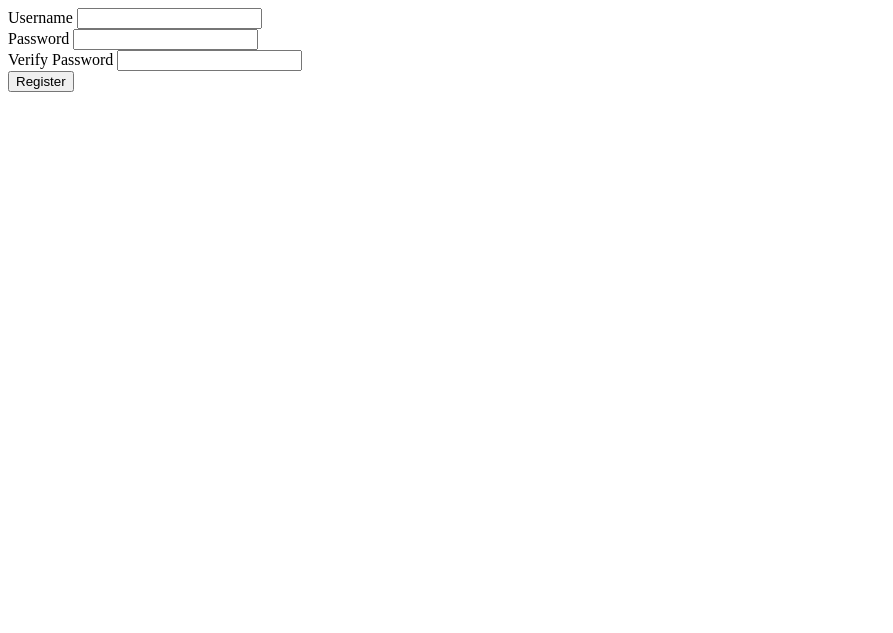
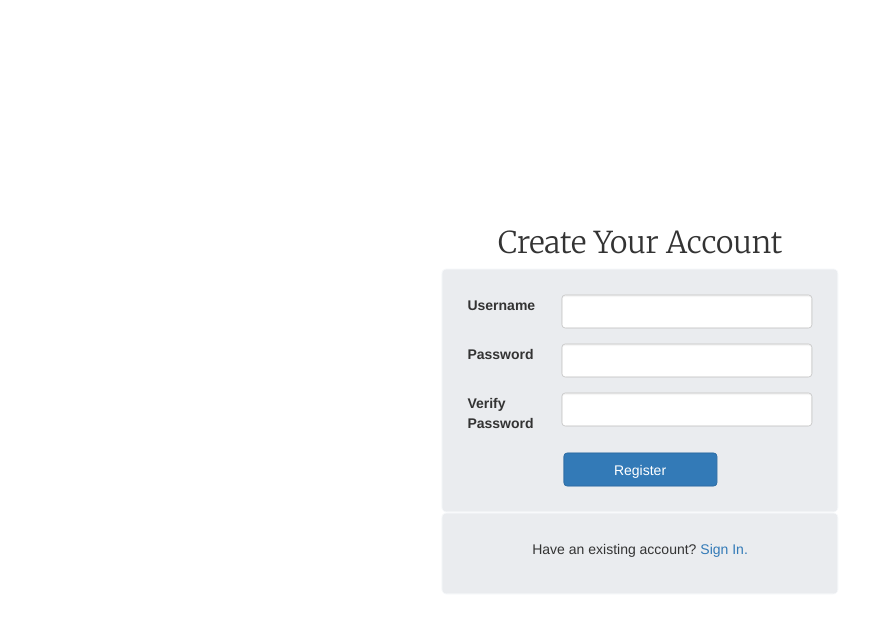
Before and after one commit to LaunchCodeLiftoffProjects/Piri, a Spring app: page /register in a window 1280 px wide. Shown: the top 633 px of the page, without its empty margins (0-893 px from the left). Run offline with Thymeleaf, Linux system fonts and the light colour scheme; the template is opened without the code that fills it, so the values that code supplies are empty.

Commit message:
Modified register.html & added styles to piri.css

```diff
--- a/src/main/resources/static/css/piri.css
+++ b/src/main/resources/static/css/piri.css
@@ -88,7 +88,7 @@ background-size: cover;
 
 }
 
-/* CSS for login.html starts here */
+/* CSS for login.html & register.html starts here */
 .login-form{
     border: 1px solid #f6f8fa;
     border-radius: 5px;
@@ -107,4 +107,9 @@ background-size: cover;
 .login-header{
     font-family: 'Merriweather', serif;
 }
-/* CSS for login.html ends here */
+
+.register-btn{
+    padding: 6px 50px;
+    margin: 0 50px;
+}
+/* CSS for login.html & register.html  ends here */
--- a/src/main/resources/templates/register.html
+++ b/src/main/resources/templates/register.html
@@ -1,34 +1,42 @@
 <!DOCTYPE html>
 <html lang="en" xmlns:th="https://www.thymeleaf.org/">
-<head>
-    <meta charset="UTF-8">
-    <title>Piri</title>
-</head>
+<head th:replace="fragments :: head">
 <body>
-
-<!--<header th:replace="fragments :: page-header"></header>-->
-
-<form method="post">
-    <div class="form-group">
-        <label style = "padding-top:100px;">Username
-            <input class="form-control" th:field="${registerFormDTO.username}" />
-        </label>
-        <p class="error" th:errors="${registerFormDTO.username}"></p>
-    </div>
-    <div class="form-group">
-        <label>Password
-            <input class="form-control" th:field="${registerFormDTO.password}" type="password" />
-        </label>
-        <p class="error" th:errors="${registerFormDTO.password}"></p>
-    </div>
-    <div class="form-group">
-        <label>Verify Password
-            <input class="form-control" th:field="${registerFormDTO.verifyPassword}" type="password" />
-        </label>
+<div class="centered">
+    <div class="text-center">
+        <h2 class="login-header">Create Your Account</h2>
     </div>
 
-    <input type="submit" class="btn btn-primary" value="Register" />
-</form>
+    <form method="post" class="login-form">
+        <div class="form-group row">
+            <label class="col-sm-3 col-form-label">Username</label>
+            <div class="col-sm-9">
+                <input class="form-control login-input" th:field="${registerFormDTO.username}" />
+            </div>
+            <p class="error" th:errors="${registerFormDTO.username}"></p>
+        </div>
+        <div class="form-group row">
+            <label class="col-sm-3 col-form-label">Password</label>
+            <div class="col-sm-9">
+                <input class="form-control login-input" th:field="${registerFormDTO.password}" type="password" />
+            </div>
+            <p class="error" th:errors="${registerFormDTO.password}"></p>
+        </div>
+        <div class="form-group row">
+            <label class="col-sm-3 col-form-label">Verify Password</label>
+            <div class="col-sm-9">
+                <input class="form-control login-input" th:field="${registerFormDTO.verifyPassword}" type="password" />
+            </div>
+        </div>
+        <div class="text-center">
+            <input type="submit" class="btn register-btn btn-primary" value="Register" />
+        </div>
+    </form>
+
+    <div class="text-center login-form">
+        <p>Have an existing account? <a href="/login">Sign In.</a></p>
+    </div>
+</div>
 
 </body>
 </html>
```
